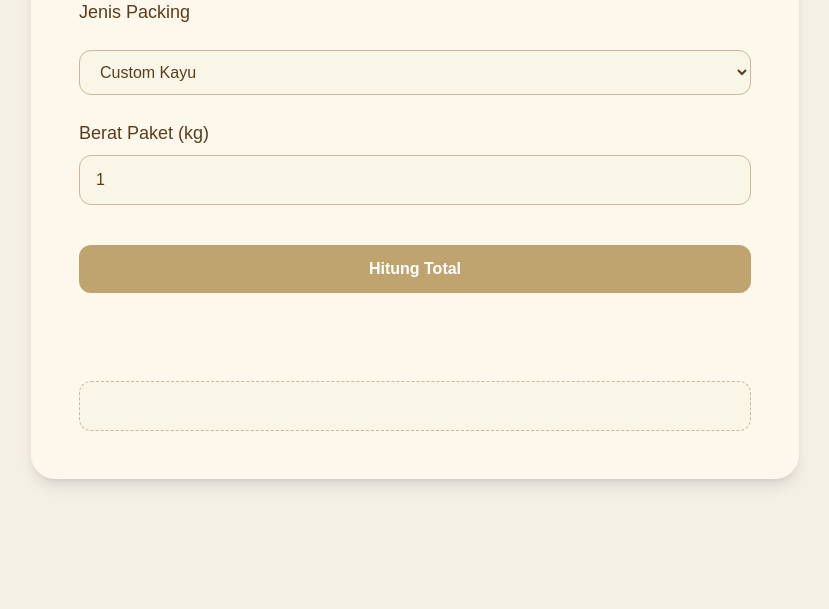
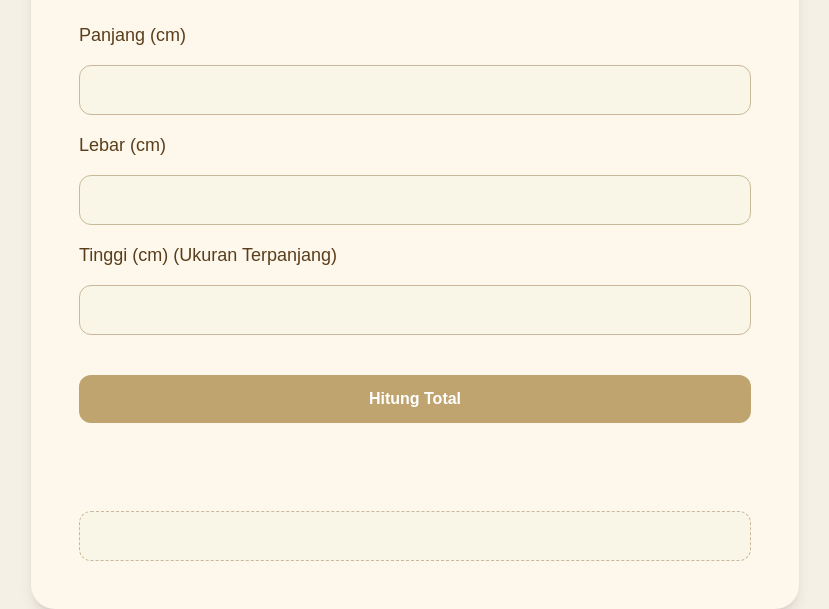
Before and after one commit to tataumkm/kalkulator-biaya-packing, a plain HTML site: page index.html in a window 1280 px wide. Shown: the part 224-833 px from the top of the page, without its empty margins (225-1054 px from the left). Before the commit the page ends 800 px from the top, so only its background shows below. Drawn offline with nearby package versions, Linux system fonts and the light colour scheme; a web font is replaced by a local one.

Commit message:
Update index.html

```diff
--- a/index.html
+++ b/index.html
@@ -32,7 +32,7 @@
       <option value="kardus2kg">Kardus Khusus 2kg</option>
     </select>
 
-    <div id="ukuranBox" class="hidden flex flex-col gap-4">
+    <div id="ukuranBox" class="flex flex-col gap-4">
       <label for="panjang" class="font-medium text-lg">Panjang (cm)</label>
       <input
         type="number"
@@ -55,7 +55,7 @@
       />
     </div>
 
-    <div id="beratWrapper" class="flex flex-col gap-2">
+    <div id="beratWrapper" class="hidden flex flex-col gap-2">
     <label for="jumlah" class="font-medium text-lg">Berat Paket (kg)</label>
     <input
       type="number"
```
